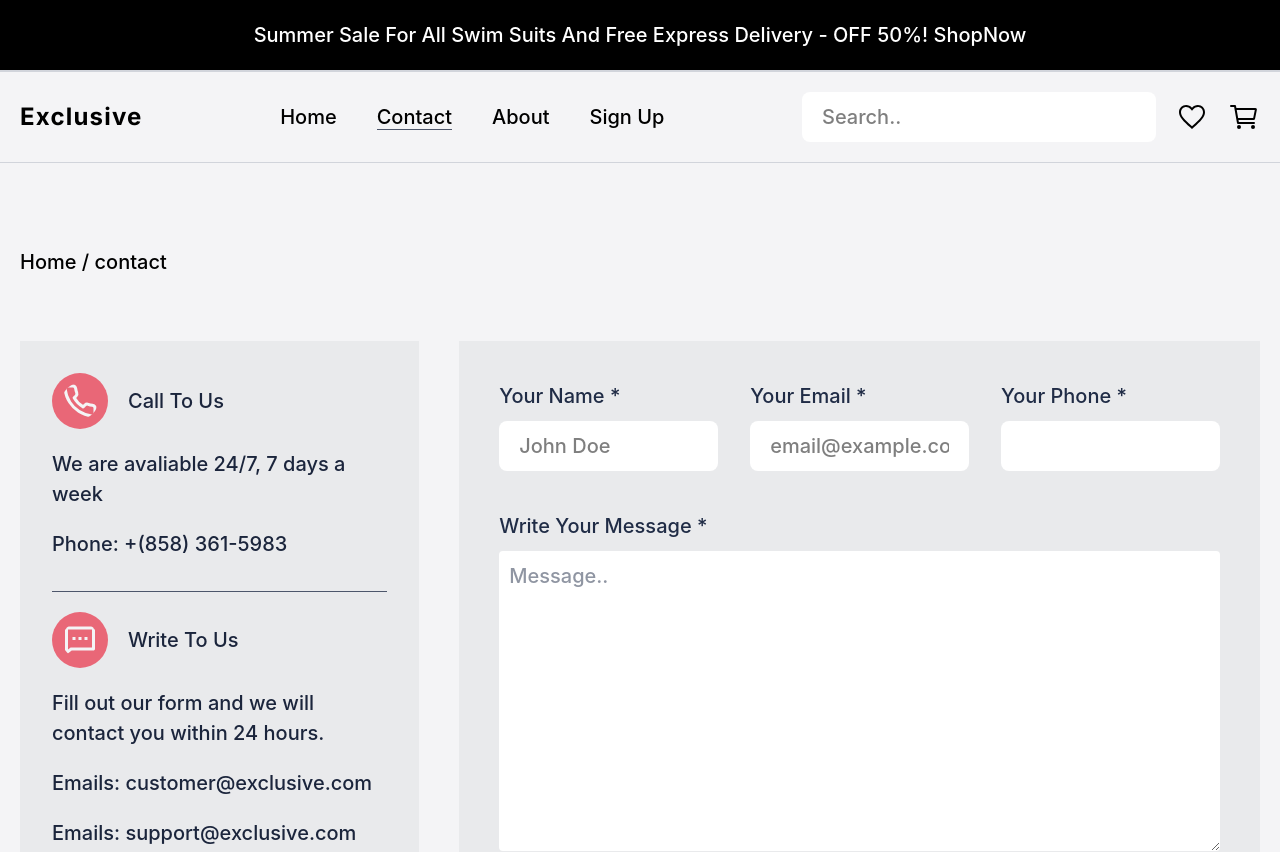
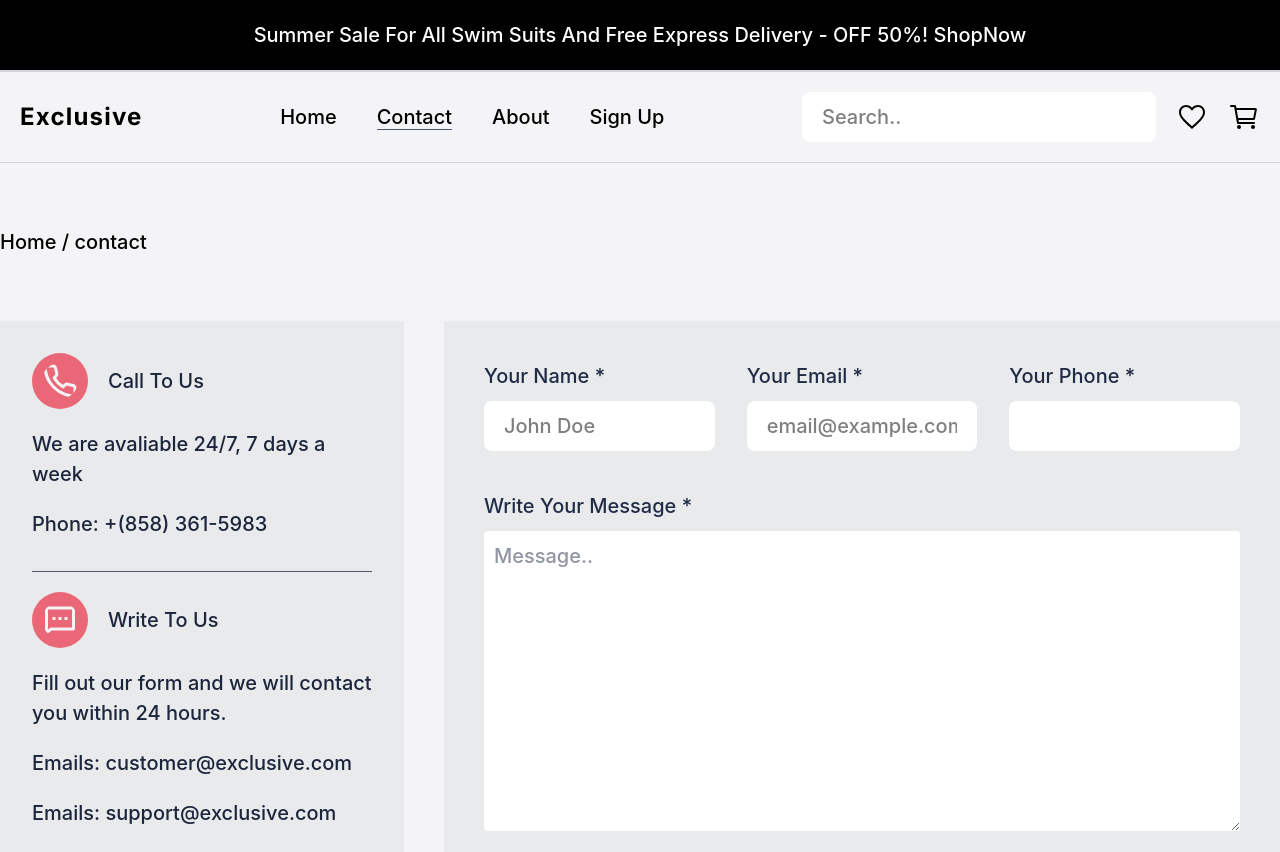
Before and after one commit to Mohamed-Y0/Exclusive, a React (Vite) app: page /contact in a window 1280 px wide. Shown: the top 852 px of the page. Built offline with nearby package versions, Linux system fonts and the light colour scheme; a web font is replaced by a local one.

Commit message:
fix: remove padding in larger screens

```diff
--- a/src/pages/About.tsx
+++ b/src/pages/About.tsx
@@ -1,5 +1,13 @@
+import AboutHero from "@/components/about/AboutHero";
+import PageLocation from "@/components/ui/PageLocation";
+
 function About() {
-  return <div className={`container m-auto p-5`}>ABOUT PAGE</div>;
+  return (
+    <div className={`container m-auto p-5 lg:p-0`}>
+      <PageLocation />
+      <AboutHero />
+    </div>
+  );
 }
 
 export default About;
--- a/src/pages/Contact.tsx
+++ b/src/pages/Contact.tsx
@@ -4,7 +4,7 @@ import Path from "@/components/ui/PageLocation";
 
 function Contact() {
   return (
-    <div className={`container m-auto p-5`}>
+    <div className={`container m-auto p-5 lg:p-0`}>
       <Path />
 
       <section className="flex flex-col gap-10 py-16 lg:flex-row">
--- a/src/pages/Home.tsx
+++ b/src/pages/Home.tsx
@@ -6,7 +6,7 @@ import StoreBenefits from "@/components/home/StoreBenefits";
 
 function Home() {
   return (
-    <div className={`container m-auto p-5`}>
+    <div className={`container m-auto p-5 lg:p-0`}>
       <HeroSection />
       <BestSelling />
       <ExploreProducts />
```
